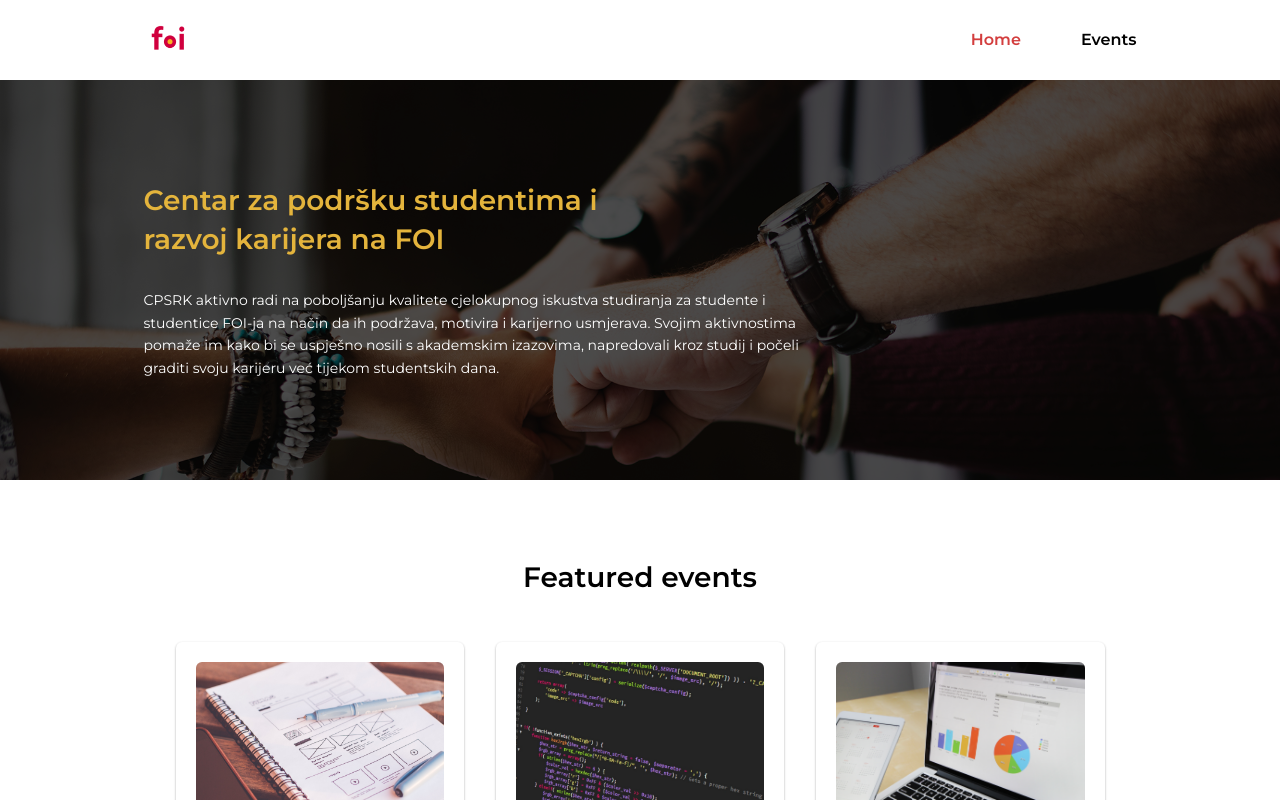
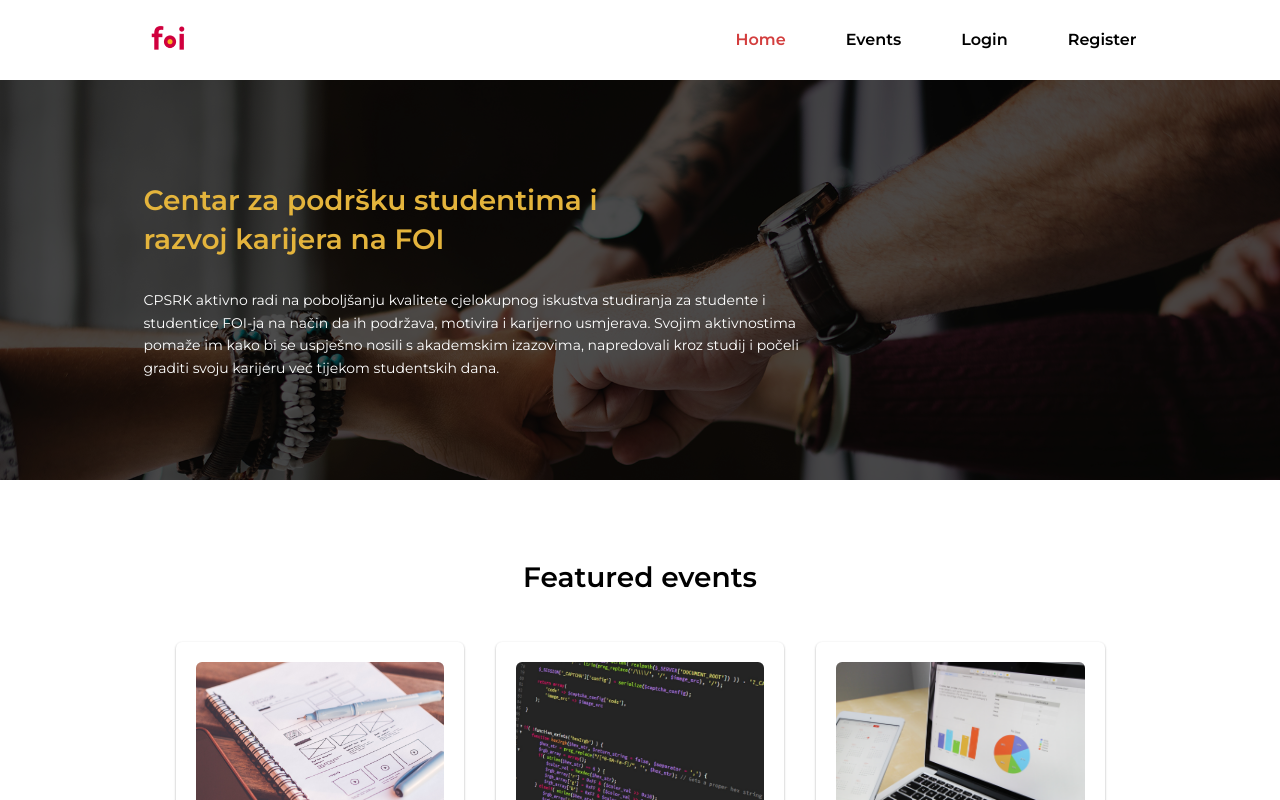
Before and after one commit to aldin-alagic/cpsrk-app, a React (Create React App) app: page / in a window 1280 px wide. Shown: the top 800 px of the page. Built offline with nearby package versions, Linux system fonts and the light colour scheme.

Commit message:
Add links for login and register to Header and HamburgerNav

```diff
--- a/src/components/HamburgerNav/HamburgerNav.jsx
+++ b/src/components/HamburgerNav/HamburgerNav.jsx
@@ -5,6 +5,8 @@ const HamburgerNav = ({ onClick, opened }) => {
     <HamburgerNavWrapper opened={opened}>
       <NavItem onClick={onClick} to="/">Home</NavItem>
       <NavItem onClick={onClick} to="/events">Events</NavItem>
+      <NavItem  onClick={onClick} to="/login">Login</NavItem>
+      <NavItem  onClick={onClick} to="/register">Register</NavItem>
     </HamburgerNavWrapper>
   );
 };
--- a/src/components/Header/Header.jsx
+++ b/src/components/Header/Header.jsx
@@ -35,6 +35,8 @@ const Header = () => {
         <Nav>
           <NavItem to="/">Home</NavItem>
           <NavItem to="/events">Events</NavItem>
+          <NavItem to="/login">Login</NavItem>
+          <NavItem to="/register">Register</NavItem>
         </Nav>
       </Inner>
       <HamburgerNav onClick={handleHamburgerClick} opened={hamburgerNavOpened} />
```
